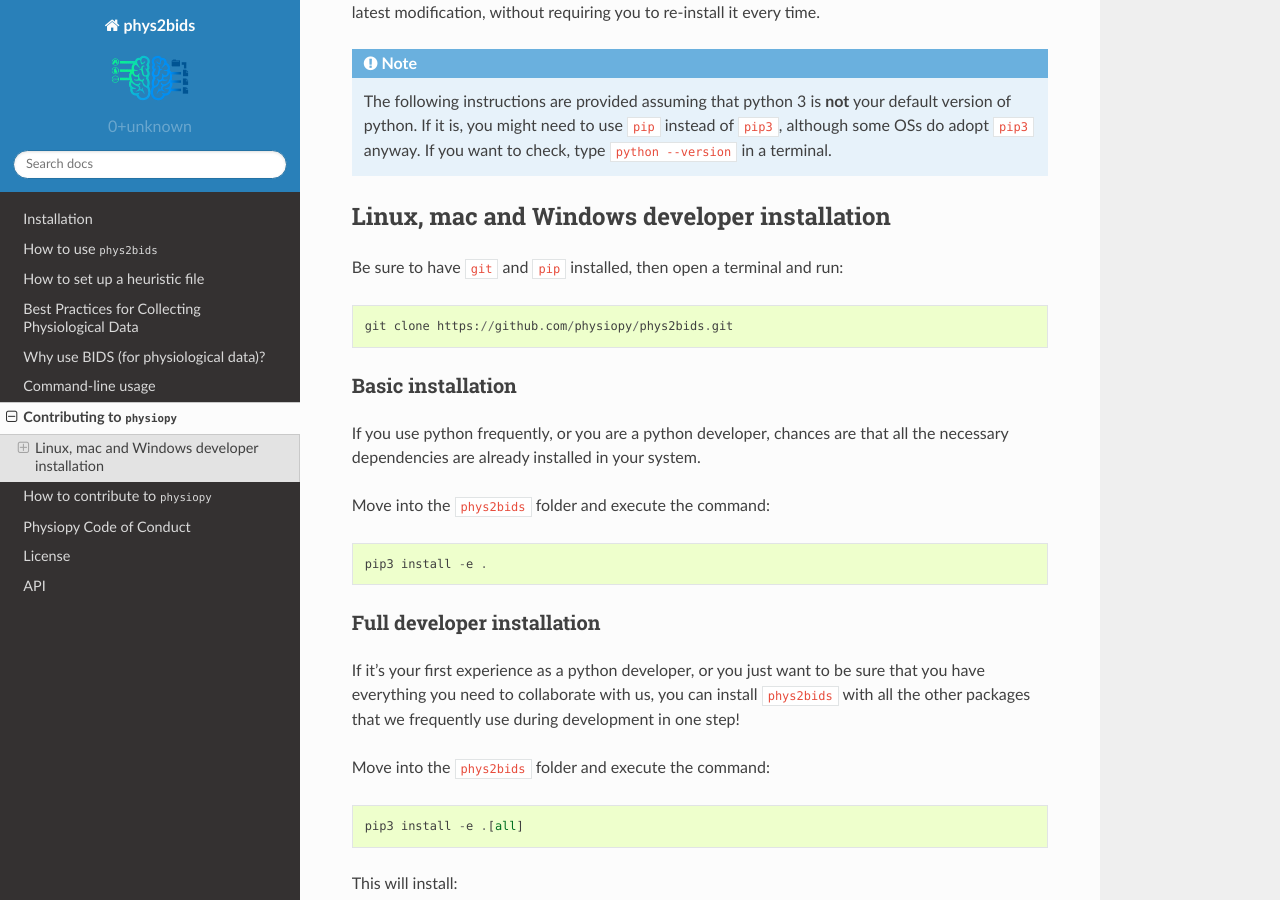
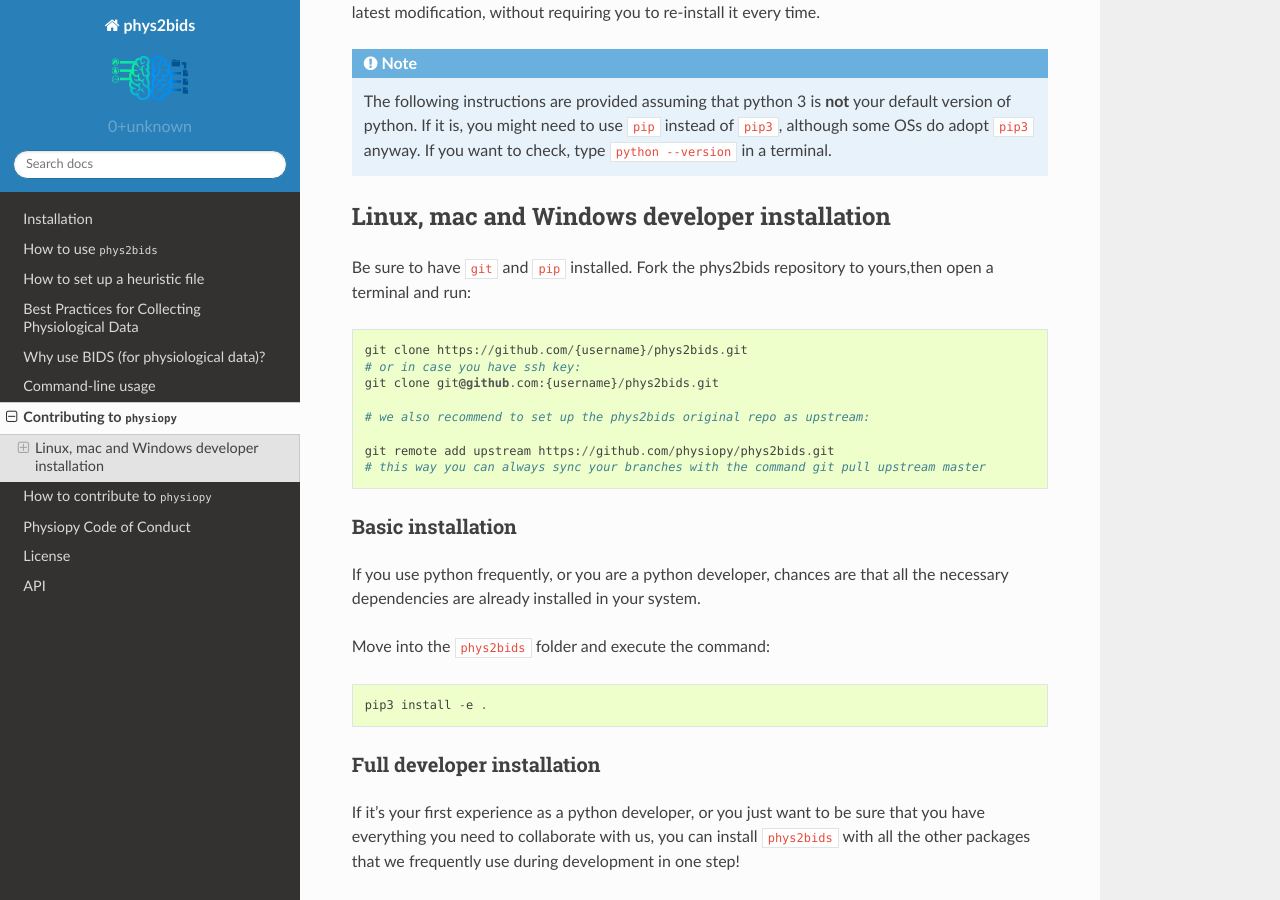
Before and after one commit to physiopy/phys2bids, a Sphinx documentation site: the page built from docs/contributing.rst, in a window 1280 px wide and 900 px high, scrolled down 430 px. Built offline with Sphinx 7.4.7 and the Read the Docs theme 2.0.0, drawn with Linux system fonts in a browser that asks for light colours.

Commit message:
add upstream setup

```diff
--- a/docs/contributing.rst
+++ b/docs/contributing.rst
@@ -27,9 +27,17 @@ This will let you run the program with the latest modification, without requirin
 Linux, mac  and Windows developer installation
 ------------------------------------
 
-Be sure to have ``git`` and ``pip`` installed, then open a terminal and run::
+Be sure to have ``git`` and ``pip`` installed. Fork the phys2bids repository to yours,then open a terminal and run::
 
-	git clone https://github.com/physiopy/phys2bids.git
+	git clone https://github.com/{username}/phys2bids.git
+	# or in case you have ssh key:
+	git clone git@github.com:{username}/phys2bids.git
+
+	# we also recommend to set up the phys2bids original repo as upstream:
+
+	git remote add upstream https://github.com/physiopy/phys2bids.git
+	# this way you can always sync your branches with the command git pull upstream master
+
 
 Basic installation
 ^^^^^^^^^^^^^^^^^^
```
